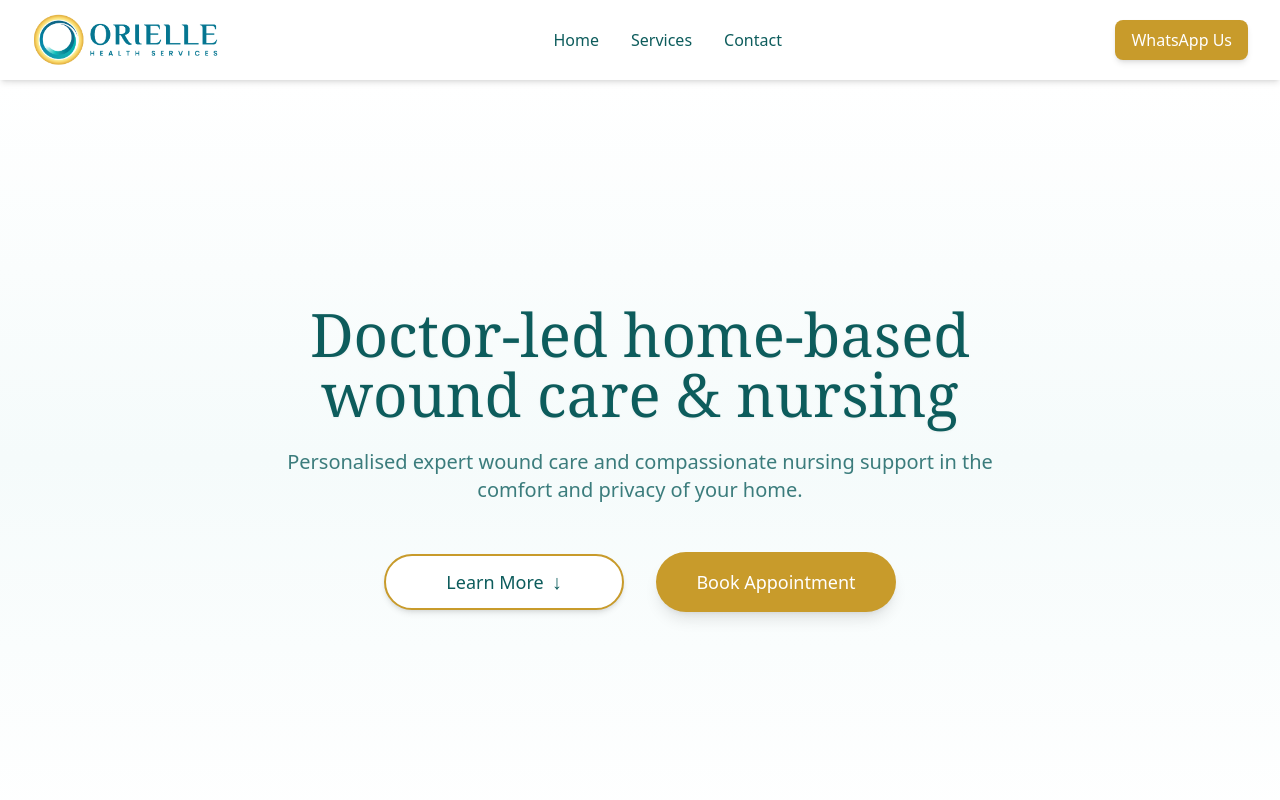
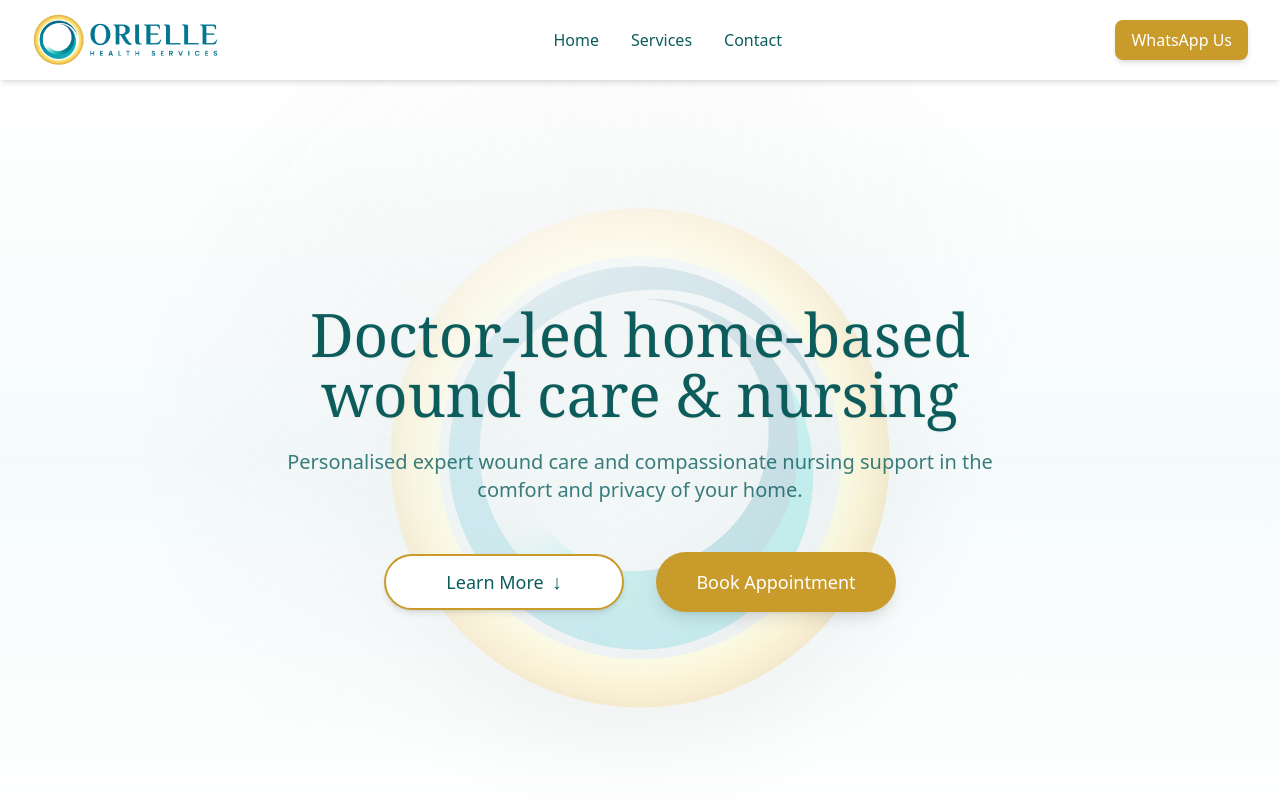
Before and after one commit to rrjayapalan/oriellehealth_verified, a Next.js app: page / in a window 1280 px wide. Shown: the top 800 px of the page. Built offline with nearby package versions, Linux system fonts and the light colour scheme.

Commit message:
Update globals.css

```diff
--- a/app/globals.css
+++ b/app/globals.css
@@ -7,42 +7,67 @@ body {
   background-color: #FDF8F3;
   color: #0D5C5C;
 }
-
-/* Orielle hero watermark swirl animation */
+/* Orielle hero watermark – large, glossy, slow ripple */
 .hero-watermark {
   position: absolute;
   left: 50%;
   top: 50%;
-  width: min(130vw, 1100px);          /* larger – fills hero */
   transform: translate(-50%, -50%);
-  opacity: 0.22;                      /* more visible colour */
+  width: min(140vw, 1200px);          /* fills most of hero */
+  aspect-ratio: 1 / 1;
+  background-image: url("/logo-watermark.png");
+  background-repeat: no-repeat;
+  background-size: contain;
+  background-position: center;
+  opacity: 0.24;                      /* visible but still watermark */
   filter:
-    blur(1px)
-    drop-shadow(0 0 45px rgba(0, 0, 0, 0.25)); /* more “lifted” */
+    drop-shadow(0 24px 60px rgba(0, 0, 0, 0.28))
+    saturate(1.1);
   pointer-events: none;
   user-select: none;
-  animation: orielleSwirl 28s ease-in-out infinite;
 }
 
-@keyframes orielleSwirl {
+/* Glossy highlight */
+.hero-watermark::before {
+  content: "";
+  position: absolute;
+  inset: 12%;
+  border-radius: 50%;
+  background: radial-gradient(
+    circle at 30% 18%,
+    rgba(255, 255, 255, 0.75),
+    transparent 60%
+  );
+  mix-blend-mode: screen;
+  opacity: 0.9;                       /* gives a “shine” */
+}
+
+/* Water ripple ring */
+.hero-watermark::after {
+  content: "";
+  position: absolute;
+  inset: 0;
+  border-radius: 50%;
+  border: 2px solid rgba(255, 255, 255, 0.45);
+  transform-origin: center;
+  animation: orielleRipple 18s ease-out infinite;
+}
+
+@keyframes orielleRipple {
   0% {
-    transform: translate(-50%, -50%) scale(1) rotate(0deg);
-    opacity: 0.18;
+    transform: scale(0.9);
+    opacity: 0.45;
   }
-  25% {
-    transform: translate(-52%, -48%) scale(1.06) rotate(5deg);
-    opacity: 0.24;
+  40% {
+    transform: scale(1.08);
+    opacity: 0.25;
   }
-  50% {
-    transform: translate(-48%, -52%) scale(1.1) rotate(0deg);
-    opacity: 0.2;
-  }
-  75% {
-    transform: translate(-51%, -49%) scale(1.06) rotate(-5deg);
-    opacity: 0.23;
+  80% {
+    transform: scale(1.18);
+    opacity: 0;
   }
   100% {
-    transform: translate(-50%, -50%) scale(1) rotate(0deg);
-    opacity: 0.18;
+    transform: scale(1.2);
+    opacity: 0;
   }
 }
```
